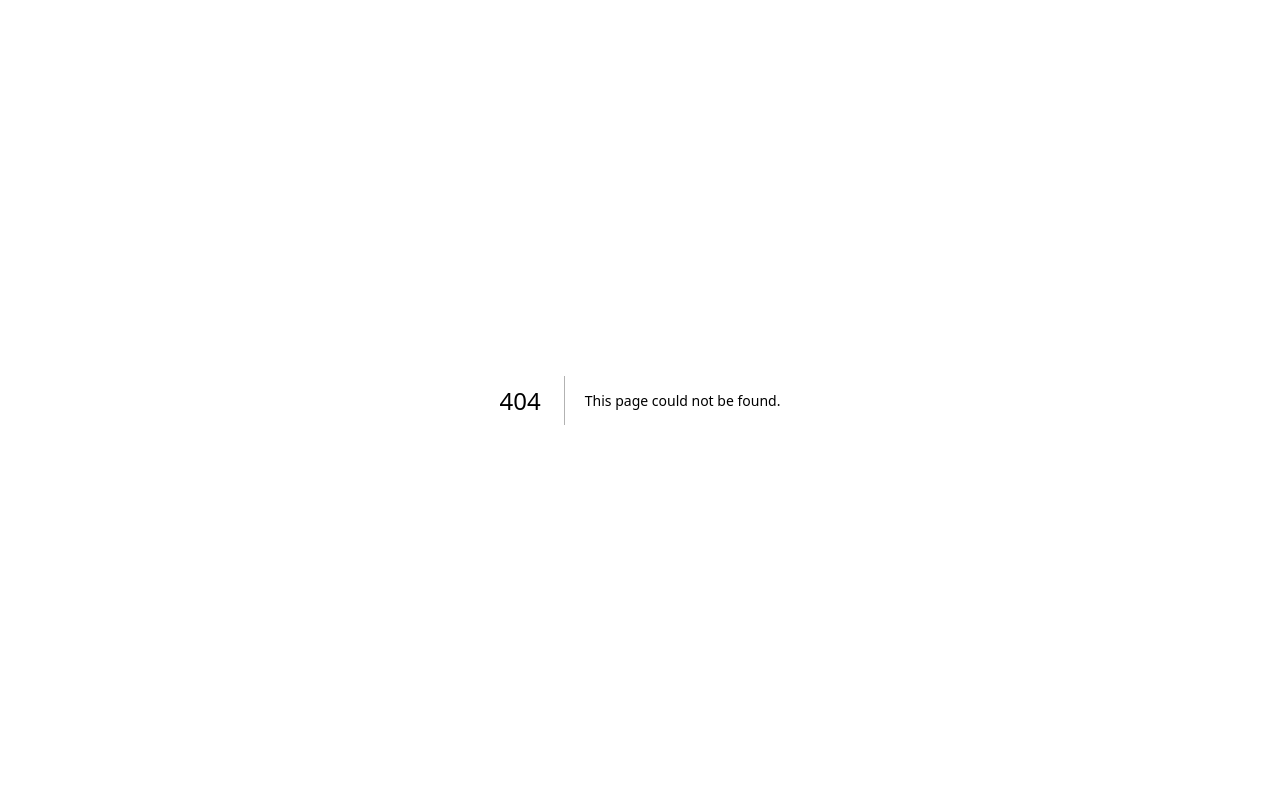
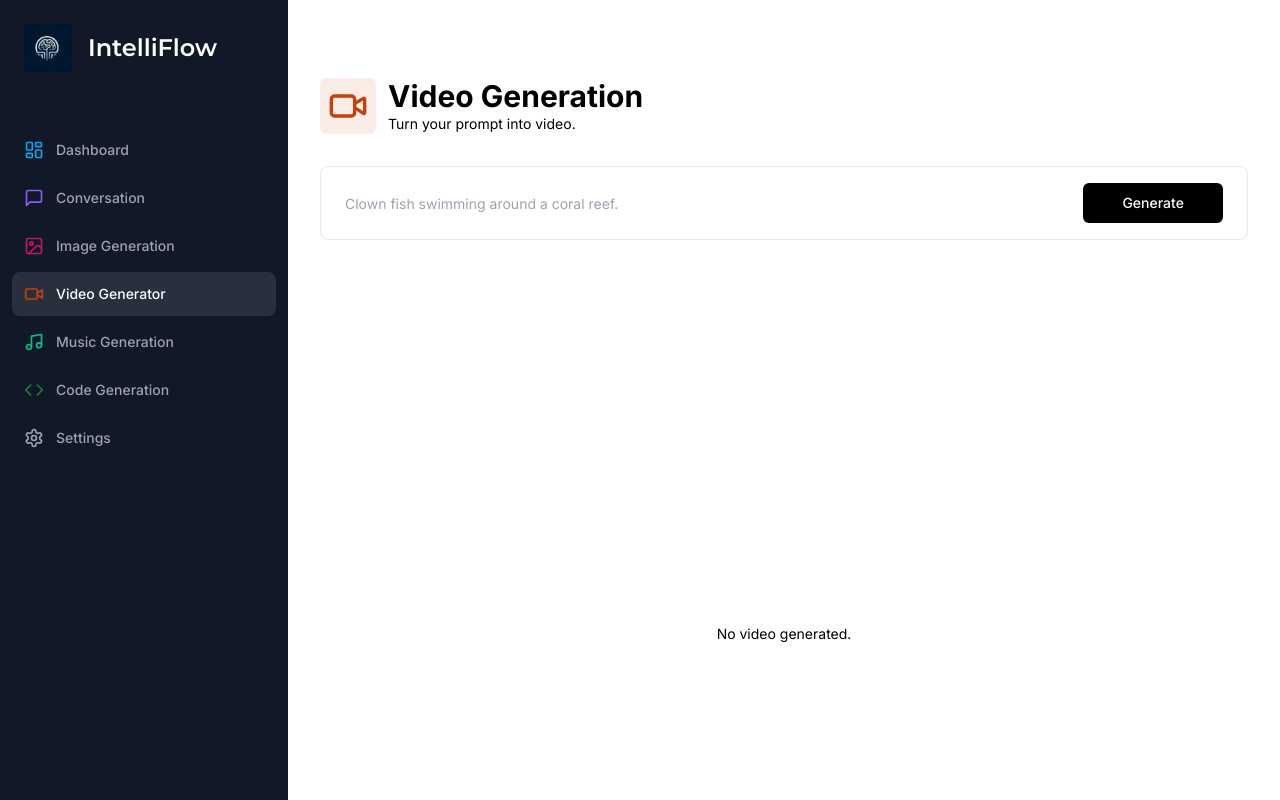
Before and after one commit to Alexandra2888/IntelliFlow, a Next.js app: page /video in a window 1280 px wide. Before the commit this address had no page. Built offline with nearby package versions, Linux system fonts and the light colour scheme.

Commit message:
Adding video generation

```diff
--- /dev/null
+++ b/app/(dashboard)/(routes)/video/constants.ts
@@ -0,0 +1,8 @@
+import * as z from "zod";
+
+
+export const formSchema = z.object({
+    prompt: z.string().min(1, {
+        message: "Video Prompt is required"
+    }),
+});
--- /dev/null
+++ b/app/(dashboard)/(routes)/video/page.tsx
@@ -0,0 +1,114 @@
+"use client";
+import Heading from "@/components/heading";
+import {   Video } from "lucide-react";
+import React, { useState } from "react";
+import { useForm } from "react-hook-form";
+import * as z from "zod";
+import { formSchema } from "./constants";
+import { zodResolver } from "@hookform/resolvers/zod";
+import { Form, FormControl, FormField, FormItem } from "@/components/ui/form";
+import { Input } from "@/components/ui/input";
+import { Button } from "@/components/ui/button";
+import { useRouter } from "next/navigation";
+import axios from "axios";
+import Empty from "@/components/empty";
+import Loader from "@/components/loader";
+
+
+const VideoPage = () => {
+
+  const [video, setVideo] = useState<string>();
+
+  const router = useRouter();
+
+  const form = useForm<z.infer<typeof formSchema>>({
+    resolver: zodResolver(formSchema),
+    defaultValues: {
+      prompt: "",
+    },
+  });
+
+  const isLoading = form.formState.isSubmitting;
+
+  const onSubmit = async (values: z.infer<typeof formSchema>) => {
+    try {
+      setVideo(undefined);
+
+      const response = await axios.post("/api/video", values);
+      console.log(response.data[0]);
+
+      setVideo(response.data[0]);
+
+      form.reset();
+    } catch (error: any)
+    {
+      //TODO: open pro modal
+      console.log(error);
+
+    } finally {
+      router.refresh();
+    }
+  };
+  return (
+    <div>
+      <Heading
+        title="Video Generation"
+        description="Turn your prompt into video."
+        icon={Video}
+        iconColor="text-orange-700"
+        bgColor="bg-orange-700/10"
+      />
+      <div className="px-4 lg:px-8">
+        <div>
+          <Form {...form}>
+            <form
+              onSubmit={form.handleSubmit(onSubmit)}
+              className="rounded-lg border w-full p-4 px-3 md:px-6 focus-within:shadow-sm grid grid-cols-12 gap-2"
+            >
+              <FormField
+                name="prompt"
+                render={({ field }) => (
+                  <FormItem className="col-span-12 lg:col-span-10">
+                    <FormControl className="m-0 p-0">
+                      <Input
+                        className="border-0 outline-none focus-visible:ring-0 focus-visible:ring-transparent"
+                        disabled={isLoading}
+                        placeholder="Clown fish swimming around a coral reef."
+                        {...field}
+                      />
+                    </FormControl>
+                  </FormItem>
+                )}
+              />
+              <Button
+                className="col-span-12 lg:col-span-2 w-full bg-black text-white"
+                disabled={isLoading}
+              >
+                Generate
+              </Button>
+            </form>
+          </Form>
+        </div>
+        <div className="space-y-4 mt-4">
+          {isLoading && (
+            <div className="p-8 rounded-lg w-full flex items-center justify-center bg-muted">
+              <Loader />
+            </div>
+          )}
+          {!video && !isLoading && (
+            <div>
+              <Empty label="No video generated." />
+            </div>
+          )}
+          {video && (
+            <video className="w-full aspect-video mt-8 rounded-lg border bg-black" controls>
+              <source src={video} />
+            </video>
+       )}
+        </div>
+      </div>
+    </div>
+  );
+};
+
+export default VideoPage;
--- /dev/null
+++ b/app/api/video/route.ts
@@ -0,0 +1,42 @@
+import { auth } from "@clerk/nextjs";
+import { NextResponse } from "next/server";
+import Replicate from "replicate";
+
+const replicate = new Replicate({
+    auth: process.env.REPLICATE_API_TOKEN,
+});
+
+export async function POST(
+    req: Request,
+    res: Response
+) {
+    try {
+        const userId = auth();
+        const body = await req.json();
+        const { prompt } = body;
+
+        if (!userId) {
+            return new NextResponse("Unauthorized", {status:401})
+        }
+        if (!prompt) {
+            return new NextResponse("Prompt is required", {status:400})
+        }
+        const response = await replicate.run(
+  "anotherjesse/zeroscope-v2-xl:9f747673945c62801b13b84701c783929c0ee784e4748ec062204894dda1a351",
+  {
+    input: {
+      fps: 24,
+      model: "xl",
+      width: 1024,
+      height: 576,
+      prompt: prompt,
+    }
+  }
+);
+        return NextResponse.json(response);
+    } catch (error) {
+        console.log("[VIDEO_ERROR", error);
+        return new NextResponse
+
+    }
+}
```
